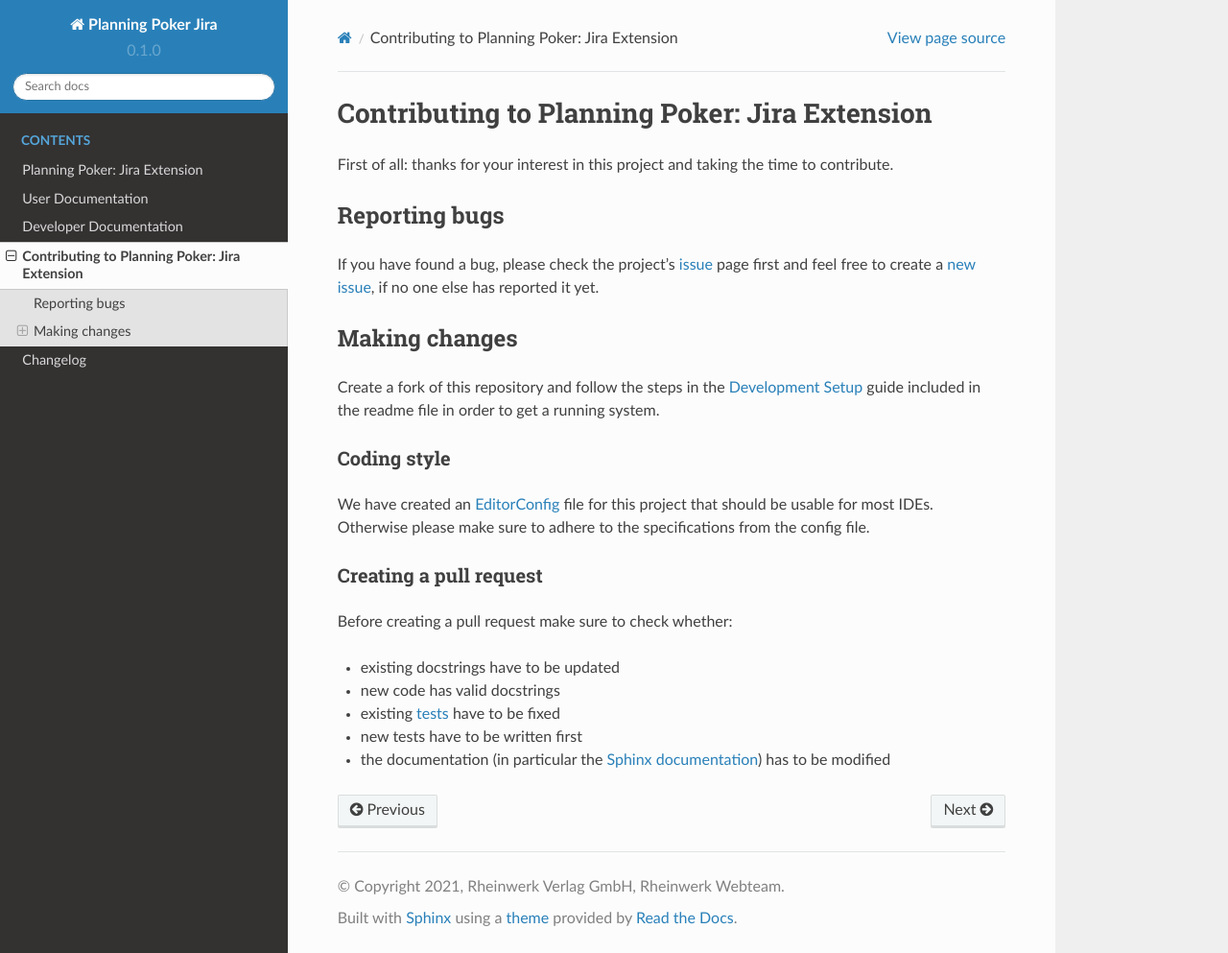
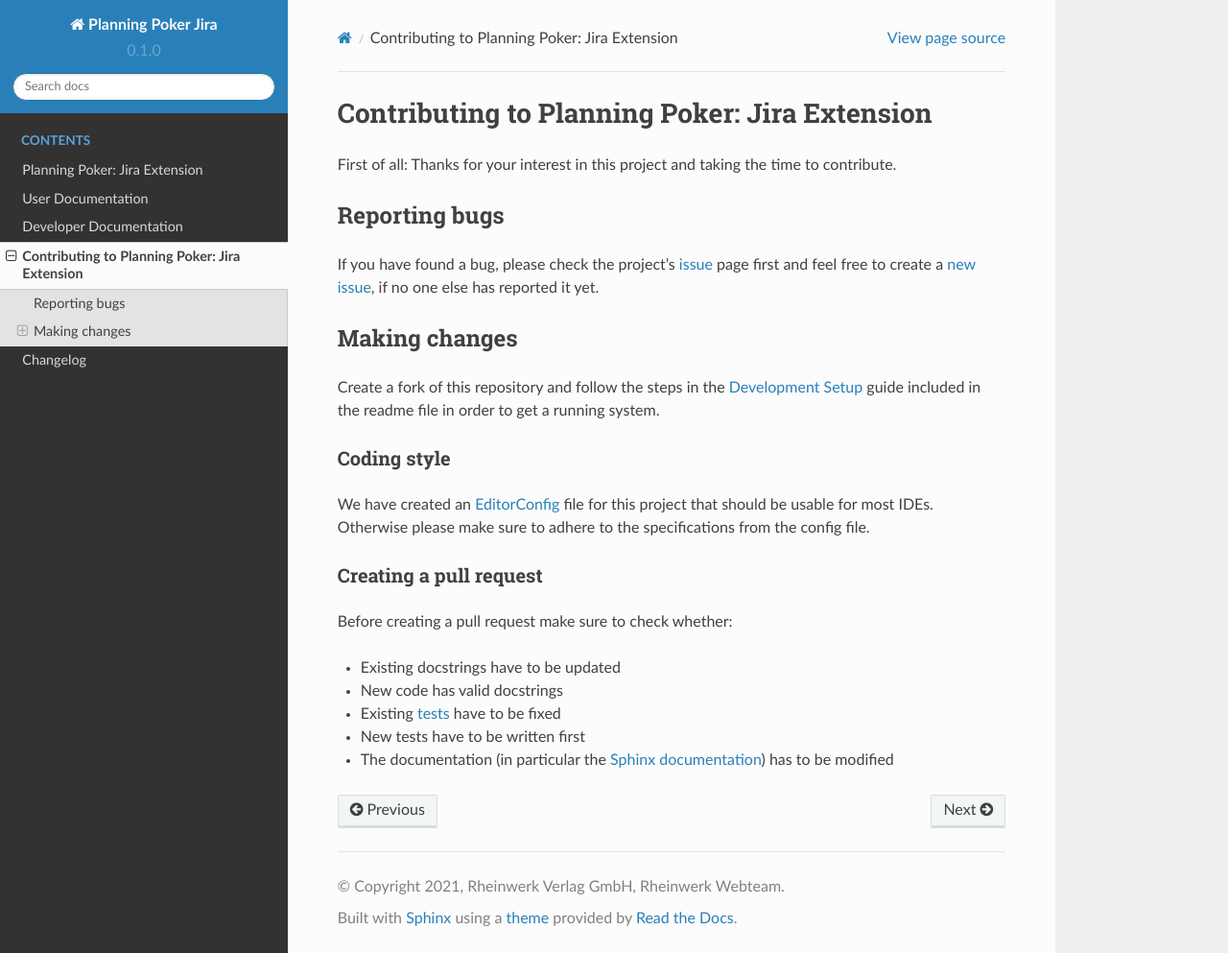
Before and after one commit to rheinwerk-verlag/planning-poker-jira, a Sphinx documentation site: the page built from docs/contributing.rst, in a window 1280 px wide and 993 px high. Shown: the whole window at 96% size. Built offline with Sphinx 7.4.7 and the Read the Docs theme 2.0.0, drawn with Linux system fonts in a browser that asks for light colours.

Commit message:
FIAE-175: Updated docs.

```diff
--- a/CONTRIBUTING.rst
+++ b/CONTRIBUTING.rst
@@ -1,7 +1,7 @@
 Contributing to Planning Poker: Jira Extension
 ==============================================
 
-First of all: thanks for your interest in this project and taking the time to contribute.
+First of all: Thanks for your interest in this project and taking the time to contribute.
 
 Reporting bugs
 ---------------
@@ -27,10 +27,10 @@
 
 Before creating a pull request make sure to check whether:
 
-* existing docstrings have to be updated
-* new code has valid docstrings
-* existing `tests <https://github.com/rheinwerk-verlag/planning-poker-jira/tree/development/tests>`_ have to be fixed
-* new tests have to be written first
-* the documentation (in particular the
+* Existing docstrings have to be updated
+* New code has valid docstrings
+* Existing `tests <https://github.com/rheinwerk-verlag/planning-poker-jira/tree/development/tests>`_ have to be fixed
+* New tests have to be written first
+* The documentation (in particular the
   `Sphinx documentation <https://github.com/rheinwerk-verlag/planning-poker-jira/tree/development/docs>`_) has to be
   modified
--- a/docs/dev_docs/deployment.rst
+++ b/docs/dev_docs/deployment.rst
@@ -1,7 +1,7 @@
 Deployment
 ==========
 
-First of all you should have set up your deployment for the Planning Poker app (see
+First of all: You should have set up your deployment for the Planning Poker app (see
 `the docs there <http://rheinwerk.pages.intern.rheinwerk.de/planning-poker/dev_docs/deployment.html>`_ for help). You
 can then follow the steps 1 through 4 from the :ref:`readme:Quickstart` guide and configure the settings to suit your
 needs (see :ref:`user_docs/configuration:Configuration` for additional info). This is all the setup you have to do to
```
